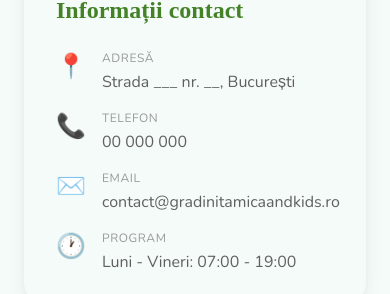
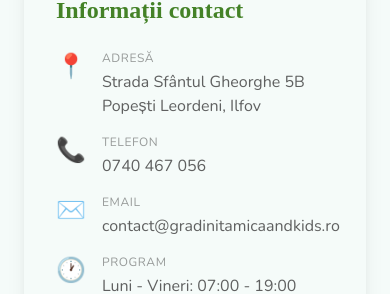
Before and after one commit to gradinita-micakids/gradinita-micaandkids, a Next.js app: page /contact in a window 390 px wide. Shown: the part 354-648 px from the top of the page. Built offline with nearby package versions, Linux system fonts and the light colour scheme; no server answers; a web font is replaced by a local one.

Commit message:
Update phone and address in contact page and footer

```diff
--- a/src/app/contact/page.tsx
+++ b/src/app/contact/page.tsx
@@ -33,14 +33,14 @@ export default function ContactPage() {
                   <span className="text-2xl">📍</span>
                   <div>
                     <p className="text-xs text-foreground/50 uppercase tracking-wider mb-1">Adresă</p>
-                    <p className="text-foreground/80">Strada ___ nr. __, București</p>
+                    <p className="text-foreground/80">Strada Sfântul Gheorghe 5B<br />Popești Leordeni, Ilfov</p>
                   </div>
                 </li>
                 <li className="flex items-start gap-4">
                   <span className="text-2xl">📞</span>
                   <div>
                     <p className="text-xs text-foreground/50 uppercase tracking-wider mb-1">Telefon</p>
-                    <a href="tel:0000000000" className="text-foreground/80 hover:text-green-dark no-underline">00 000 000</a>
+                    <a href="tel:0740467056" className="text-foreground/80 hover:text-green-dark no-underline">0740 467 056</a>
                   </div>
                 </li>
                 <li className="flex items-start gap-4">
--- a/src/components/Footer.tsx
+++ b/src/components/Footer.tsx
@@ -41,8 +41,8 @@ export default function Footer() {
               Contact
             </h3>
             <ul className="flex flex-col gap-2 list-none">
-              <li className="text-white/70 text-sm">Strada ___ nr. __, București</li>
-              <li><a href="tel:0000000000" className="text-white/70 hover:text-yellow no-underline transition-colors text-sm">00 000 000</a></li>
+              <li className="text-white/70 text-sm">Strada Sfântul Gheorghe 5B, Popești Leordeni, Ilfov</li>
+              <li><a href="tel:0740467056" className="text-white/70 hover:text-yellow no-underline transition-colors text-sm">0740 467 056</a></li>
               <li><a href="mailto:contact@gradinitamicaandkids.ro" className="text-white/70 hover:text-yellow no-underline transition-colors text-sm">contact@gradinitamicaandkids.ro</a></li>
             </ul>
           </div>
```
